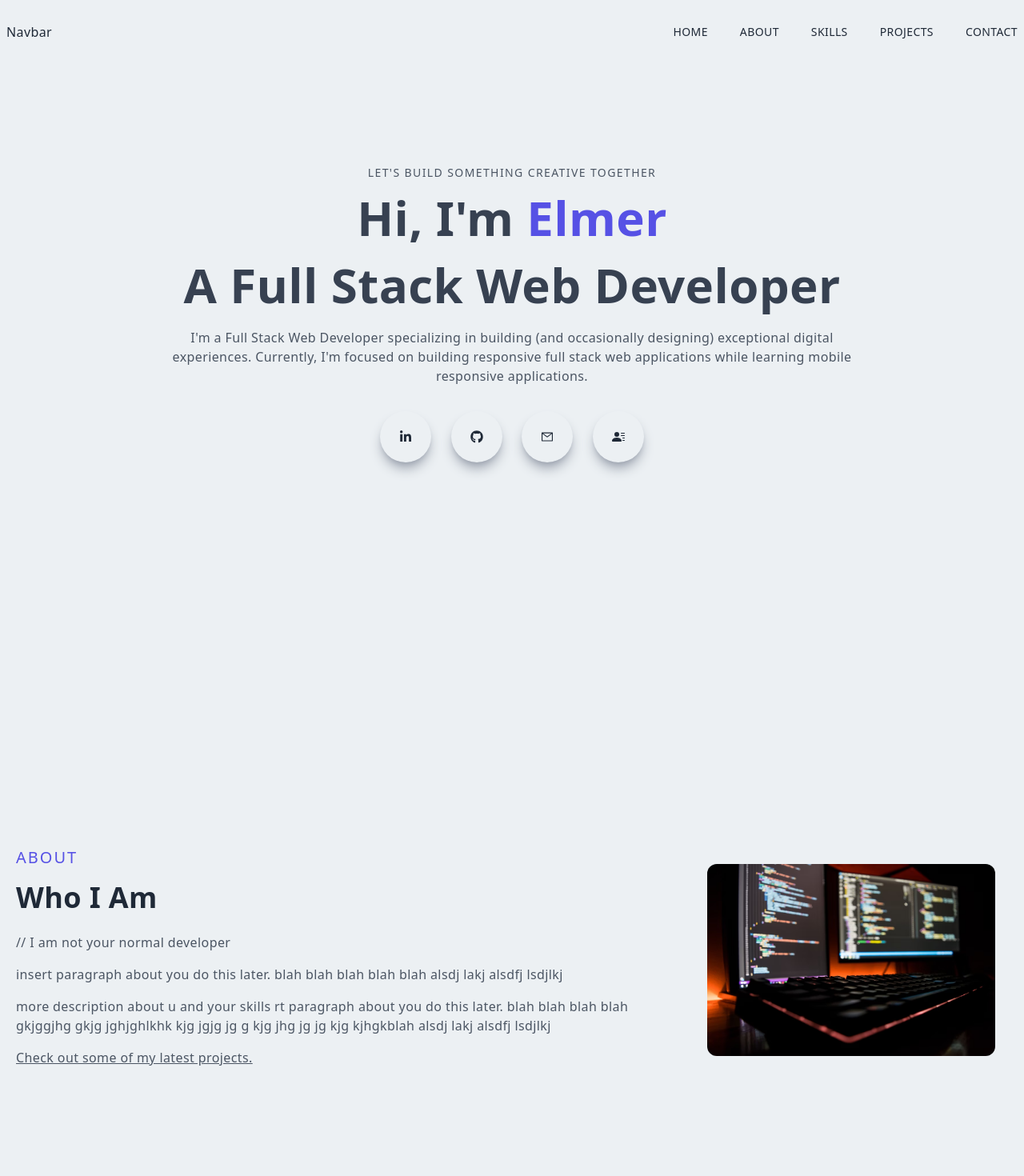
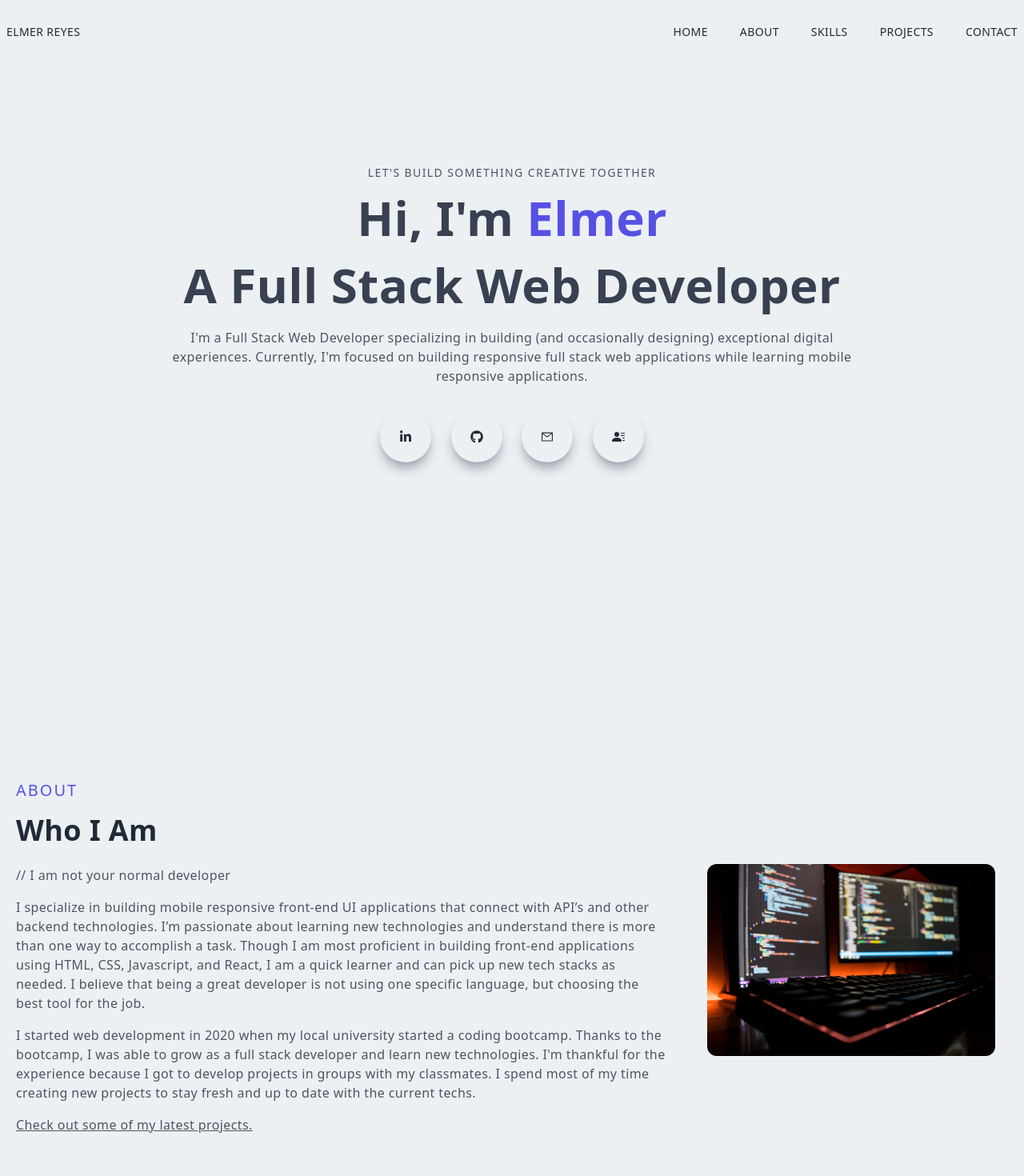
Before and after one commit to Erey2790/newportnext, a Next.js app: page / in a window 1280 px wide. Shown: the top 1470 px of the page at 80% size. Built offline with nearby package versions, Linux system fonts and the light colour scheme.

Commit message:
last commit before we start the api contact form

```diff
--- a/components/About.jsx
+++ b/components/About.jsx
@@ -10,9 +10,16 @@ const About = () => {
                 <p className='uppercase text-xl tracking-widest text-[#5651e5]'>About</p>
                 <h2 className='py-4'>Who I Am</h2>
                 <p className='py-2 text-gray-600'>// I am not your normal developer</p>
-                <p className='py-2 text-gray-600'>insert paragraph about you do this later. blah blah blah blah blah alsdj lakj alsdfj  lsdjlkj </p>
-                <p className='py-2 text-gray-600'>more description about u and your skills rt paragraph about you do this later. blah blah blah blah gkjggjhg  gkjg  jghjghlkhk kjg jgjg jg g kjg jhg jg jg kjg kjhgkblah alsdj lakj alsdfj  lsdjlkj </p>
-                <p className='py-2 text-gray-600 underline cursor-pointer'>Check out some of my latest projects.</p>
+                <p className='py-2 text-gray-600'>   I specialize in building mobile responsive front-end UI applications
+            that connect with API’s and other backend technologies. I’m
+            passionate about learning new technologies and understand there is
+            more than one way to accomplish a task. Though I am most proficient
+            in building front-end applications using HTML, CSS, Javascript, and
+            React, I am a quick learner and can pick up new tech stacks as
+            needed. I believe that being a great developer is not using one
+            specific language, but choosing the best tool for the job.</p>
+                <p className='py-2 text-gray-600'>I started web development in 2020 when my local university started a coding bootcamp. Thanks to the bootcamp, I was able to grow as a full stack developer and learn new technologies. I'm thankful for the experience because I got to develop projects in groups with my classmates. I spend most of my time creating new projects to stay fresh and up to date with the current techs.  </p>
+                <a href='/#projects'><p className='py-2 text-gray-600 underline cursor-pointer'>Check out some of my latest projects.</p></a>
             </div>
             <div className='w-full h-auto shadow-gray-400 rounded-xl flex items-center justify-center p-4 hover:scale-105 ease-in duration-300 '>
                 <Image className="rounded-xl" width={2000} height={2000} src={codingImage}/>
--- a/components/Contact.jsx
+++ b/components/Contact.jsx
@@ -29,7 +29,7 @@ const Contact = () => {
                 />
               </div>
               <div>
-                <h2 className="py-2">Name here</h2>
+                <h2 className="py-2">Elmer Reyes</h2>
                 <p>Full Stack Developer</p>
                 <p className="py-4">
                   I am availible for freelance or full-time positions. Contact
@@ -39,15 +39,21 @@ const Contact = () => {
               <div>
                 <p className="uppercase pt-8">Connect With Me</p>
                 <div className="flex items-center justify-between py-4">
+                <a href='https://www.linkedin.com/in/elmer-reyes-56091221b/'>
                   <div className="rounded-full shadow-lg shadow-gray-400 p-6 cursor-pointer hover:scale-110 ease-in duration-300">
                     <FaLinkedinIn />
                   </div>
+                  </a>
+                  <a href='https://github.com/Erey2790'>
                   <div className="rounded-full shadow-lg shadow-gray-400 p-6 cursor-pointer hover:scale-110 ease-in duration-300">
                     <FaGithub />
                   </div>
+                  </a>
+                  <a href='mailto:erey2790@gmail.com'>
                   <div className="rounded-full shadow-lg shadow-gray-400 p-6 cursor-pointer hover:scale-110 ease-in duration-300">
                     <AiOutlineMail />
                   </div>
+                  </a>
                   <div className="rounded-full shadow-lg shadow-gray-400 p-6 cursor-pointer hover:scale-110 ease-in duration-300">
                     <BsFillPersonLinesFill />
                   </div>
--- a/components/Navbar.jsx
+++ b/components/Navbar.jsx
@@ -3,11 +3,37 @@ import React, { useEffect, useState } from "react";
 import { AiOutlineClose, AiOutlineMail, AiOutlineMenu } from 'react-icons/ai'
 import { FaGithub, FaLinkedinIn } from 'react-icons/fa'
 import { BsFillPersonLinesFill } from 'react-icons/bs'
+import { useRouter } from "next/router";
 
 const Navbar = () => {
 
   const [nav, setNav] = useState(false);
   const [shadow, setShadow] = useState(false);
+  const [navBg, setNavBg] = useState('#ecf0f3');
+  const [linkColor, setLinkColor] = useState('#1f2937');
+  const router = useRouter();
+
+
+useEffect(() => {
+
+if(
+  router.asPath === '/chatgpt' ||
+  router.asPath === '/eventsapp' ||
+  router.asPath === '/taskmasterpro' ||
+  router.asPath === '/weatherdashboard'
+){
+  setNavBg('transparent')
+  setLinkColor('#ecf0f3')
+} else {
+  setNavBg('#ecf0f3')
+  setLinkColor('#1f2937')
+}
+
+
+
+}, [router])
+
+
 
   const handleNav = () => {
       setNav(!nav)
@@ -27,10 +53,12 @@ const Navbar = () => {
 
 
   return (
-    <div className={shadow ? 'fixed w-full h-20 shadow-xl z-[100]' : 'fixed w-full h-20  z-[100]'}>
-      <div className="flex justify-between items-center w-full h-full px-2 2xl:px-16">Navbar
+    <div
+    style={{backgroundColor:`${navBg}`}}
+    className={shadow ? 'fixed w-full h-20 shadow-xl z-[100]' : 'fixed w-full h-20  z-[100]'}>
+      <div style={{color: `${linkColor}`}} className="flex justify-between items-center w-full h-full px-2 2xl:px-16 uppercase text-sm">Elmer Reyes
       <div>
-        <ul className="hidden md:flex">
+        <ul style={{color: `${linkColor}`}} className="hidden md:flex">
             <Link href='/'>
                 <li className="ml-10 text-sm uppercase hover:border-b">Home</li>
             </Link>
@@ -59,7 +87,7 @@ const Navbar = () => {
         : 'fixed left-[-100%] top-0  p-10 ease-in duration-500'}>
           <div>
             <div className="flex w-full items-center justify-between">
-              {/* logo here */}logo
+              {/* logo here */}Elmer Reyes
               <div onClick={handleNav} className="rounded-full shadow-lg shadow-gray-400 p-3 cursor-pointer">
                 <AiOutlineClose size={25} />
                 </div>
```
